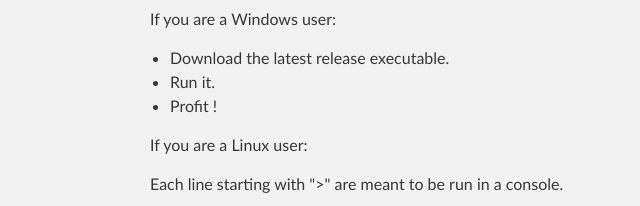
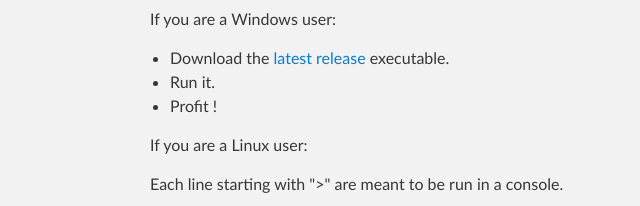
Before and after one commit to Arzaroth/CelestiaSunrise, a plain HTML site: page index.html in a window 1280 px wide. Shown: the part 486-692 px from the top of the page, 170-810 px from the left. Drawn offline with Linux system fonts and the light colour scheme.

Commit message:
adding release link

```diff
--- a/index.html
+++ b/index.html
@@ -46,7 +46,7 @@
 <p>If you are a Windows user:</p>
 
 <ul>
-  <li>Download the latest release executable.</li>
+  <li>Download the <a href="https://github.com/Arzaroth/CelestiaSunrise/releases">latest release</a> executable.</li>
   <li>Run it.</li>
   <li>Profit !</li>
 </ul>
```
